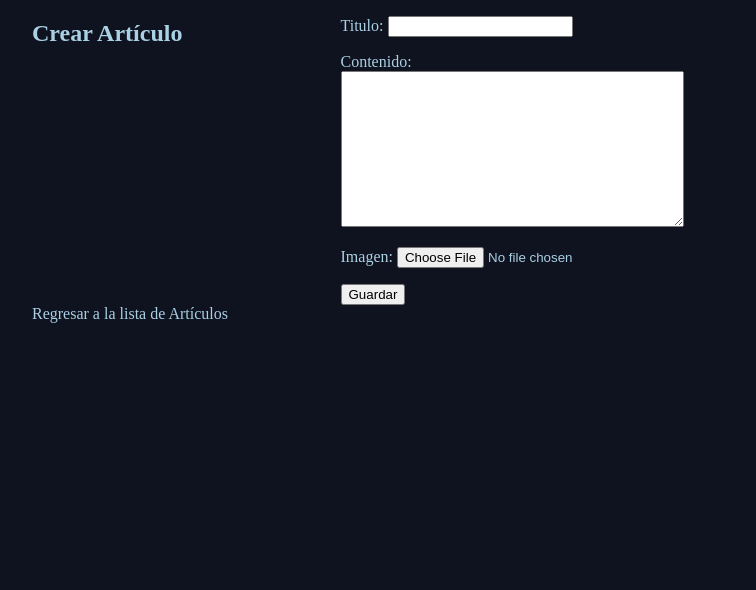
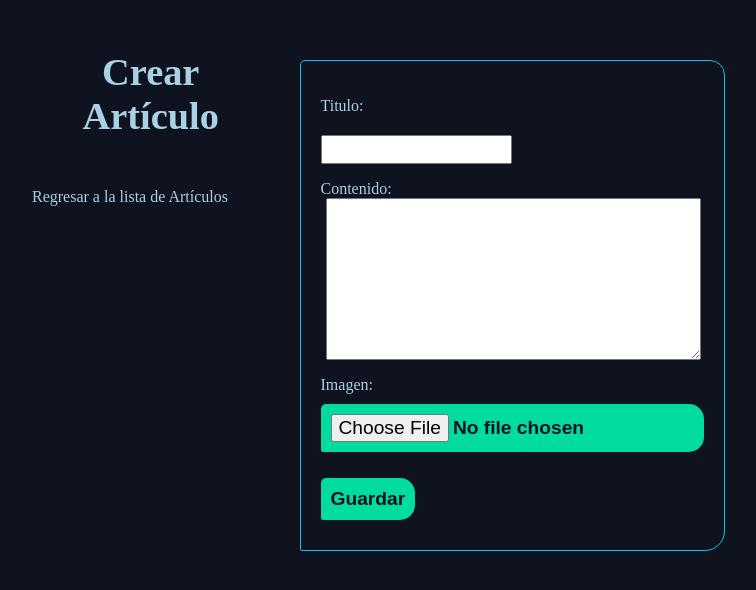
Before and after one commit to carlosnp/ninjablog, a Django app: page /articles/create/ in a window 1280 px wide. Shown: the part 74-664 px from the top of the page, without its empty margins (128-884 px from the left). Run offline with Django 3.2, Linux system fonts and the light colour scheme; the visitor is signed in with stand-in values (Sample User, id 1).

Commit message:
se modificaron los estilos

```diff
--- a/accounts/templates/login.html
+++ b/accounts/templates/login.html
@@ -9,13 +9,14 @@
 			<form
 			action="{% url 'accounts:login' %}"
 			method="POST"
-			enctype="multipart/form-data">
+			enctype="multipart/form-data"
+			class="site-form">
 				{% csrf_token %}
 				{{ form.as_p }}
 				{% if request.GET.next %}
 				<input type="hidden" name="next" value="{{request.GET.next}}">
 				{% endif%}
-				<button type="submit">Iniciar Sesión</button>
+				<button class="site-buttom" type="submit">Iniciar Sesión</button>
 			</form>
 		</div>
 		No estas registrado?
--- a/accounts/templates/signup.html
+++ b/accounts/templates/signup.html
@@ -8,10 +8,11 @@
 		<div class="accounts">
 			<form action=""
 			method="POST"
-			enctype="multipart/form-data">
+			enctype="multipart/form-data"
+			class="site-form">
 				{% csrf_token %}
 				{{ form.as_p }}
-				<button type="submit">Registrar usuario</button>
+				<button class="site-buttom" type="submit">Registrar usuario</button>
 			</form>
 		</div>
 		<a href="{% url 'home'%}">Regresar a la lista de Artículos</a>
--- a/articles/templates/article_create.html
+++ b/articles/templates/article_create.html
@@ -4,14 +4,16 @@
 
 {% block content %}
 	<div class="wrapper">
-		<div class="articles">
-			<h2> {{ title }} </h2>
-			<form action="" method="POST" enctype="multipart/form-data">
+		<div class="articles-create">
+		<div>
+		<h1> {{ title }} </h1>
+		<a href="{% url 'articles:list'%}">Regresar a la lista de Artículos</a>
+		</div>
+			<form action="" method="POST" enctype="multipart/form-data" class="site-form">
 				{% csrf_token %}
 				{{ form.as_p }}
-				<button type="submit">Guardar</button>
+				<button class="site-buttom" type="submit">Guardar</button>
 			</form>
 		</div>
-		<a href="{% url 'articles:list'%}">Regresar a la lista de Artículos</a>
 	</div>
 {% endblock content %}
--- a/static/css/estilos.css
+++ b/static/css/estilos.css
@@ -43,7 +43,7 @@ a:hover{
 }
 div.wrapper h1{
 	text-align: center;
-	margin:100px auto;
+	margin:50px auto;
 	font-size: 2.4em;
 }
 header{
@@ -83,11 +83,15 @@ nav button{
 	position: relative;
 	padding-bottom: 40px;
 }
+.articles h2 {
+	text-align: center;
+	margin:20px auto;
+}
 .article h2{
 	font-size: 1.3em;
 }
 .wrapper.article h1{
-	margin-top: 20px;
+	margin-top: 10px;
 }
 .article-detail.article{
 	padding: 0;
@@ -118,3 +122,48 @@ nav button{
 	border:1px solid #16c2e8;
 	border-radius: 0px 0px 15px 0px;
 }
+.site-form{
+	margin-top: 60px;
+	border: 1px solid #16c2e8;
+	border-radius: 5px 15px 20px 2px;
+	padding: 20px
+}
+.site-form input, .site-form textarea{
+	display: block;
+	margin: 20px 0 0 0;
+	padding: 5px;
+
+}
+.helptext,.site-form ul {
+	margin: 0 auto;
+	color: #bbb;
+	font-size: 0.9em;
+	display: block;
+
+}
+.errorlist li{
+	padding: 10px;
+	list-style-type: none;
+	color:#ff5722;
+}
+.site-buttom, #id_Image{
+	background:#00dba0;
+	border:0;
+	color:#0f121f;
+	font-size: 1.2em;
+	padding: 10px;
+	border-radius: 5px 15px 15px 2px;
+	margin:10px 0;
+	font-weight: bold;
+}
+.site-form textarea{
+	width: 95%;
+	margin: 0 5px;
+}
+.articles-create{
+	color: #aad0e4;
+	display: grid;
+	grid-template-columns: 1fr 1fr 1fr;
+	grid-gap:30px;
+
+}
```
